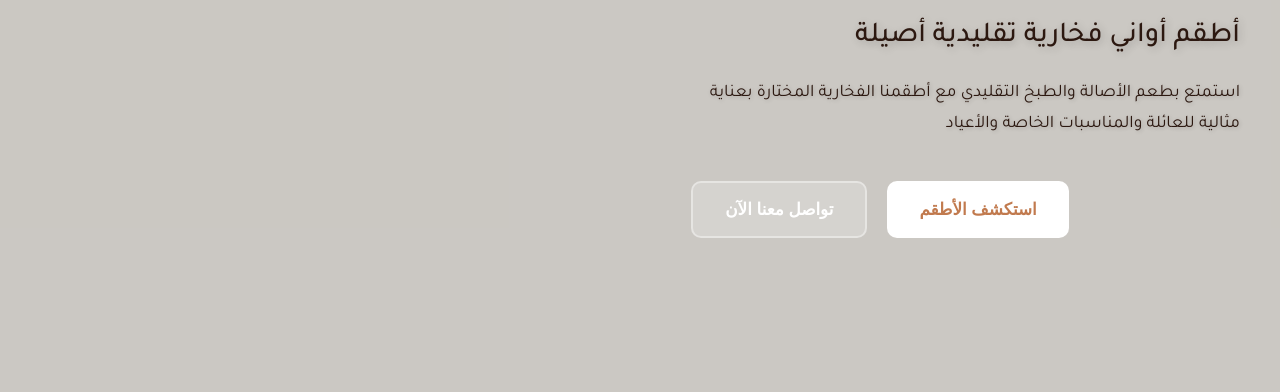
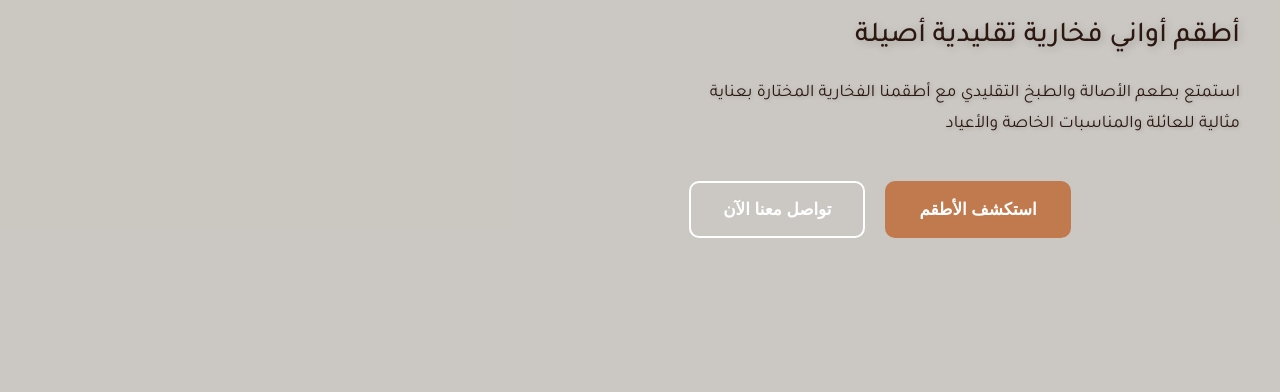
Before and after one commit to angelswatches29-jpg/fakh-art-store, a plain HTML site: page index.html in a window 1280 px wide. Shown: the part 281-673 px from the top of the page. Drawn offline with Linux system fonts and the light colour scheme.

Commit message:
Update styles.css

```diff
--- a/styles.css
+++ b/styles.css
@@ -49,6 +49,29 @@ body {
     justify-content: space-between;
     align-items: center;
     padding: 16px 24px;
+}
+/* ======================== Logo Styling (FAKH-ART) ======================== */
+.navbar-brand {
+    /* استخدام اللون البني الداكن (--primary-dark) للشعار لجعله واضحاً وقوياً */
+    color: var(--primary-dark);
+
+    /* جعل الخط أكثر جرأة ووضوحاً */
+    font-weight: 900; /* قيمة عالية جداً لتمييزه */
+
+    /* حجم خط بارز */
+    font-size: 26px;
+
+    /* إزالة أي تسطير إذا كان رابطاً */
+    text-decoration: none;
+
+    /* انتقال بسيط لتأثير التمرير */
+    transition: color 0.3s ease;
+}
+
+/* تأثير بسيط عند تمرير الماوس عليه */
+.navbar-brand:hover {
+    /* يصبح أفتح قليلاً باستخدام اللون الأساسي */
+    color: var(--primary);
 }
 
 .nav-brand {
@@ -129,12 +152,12 @@ body {
 /* ==================== Hero Section ==================== */
 .hero {
     min-height: 90vh;
-    /* 🎨 الكود المعدل هنا: دمج التعتيم الداكن مع الصورة */
+    /* دمج التعتيم (Overlay) الأسود الشفاف مع صورة الفخار */
     background:
-        linear-gradient(rgba(0, 0, 0, 0.5), rgba(0, 0, 0, 0.5)), /* طبقة تعتيم */
-        url('images/fakh-art-bg.jpg'); /* الصورة التي اخترتها */
+        linear-gradient(rgba(0, 0, 0, 0.5), rgba(0, 0, 0, 0.5)),
+        url('images/fakh-art-bg.jpg');
 
-    /* خصائص الصورة الإضافية */
+    /* خصائص الصورة لضمان التغطية والتمركز */
     background-size: cover;
     background-position: center;
     background-attachment: fixed;
@@ -146,6 +169,53 @@ body {
     color: var(--white);
     text-align: center;
     overflow: hidden;
+
+}
+/* ======================== Buttons Styles ======================== */
+
+/* تنسيق حاوية الأزرار (لترتيبها) */
+.hero-buttons {
+    display: flex;
+    gap: 20px; /* مسافة بين الأزرار */
+    margin-top: 30px; /* مسافة من النص الذي فوقه */
+    flex-wrap: wrap;
+    justify-content: center;
+}
+
+/* التنسيق العام للأزرار */
+.cta-btn {
+    display: inline-block;
+    padding: 15px 30px;
+    border-radius: 8px; /* حواف مستديرة */
+    text-decoration: none;
+    font-weight: 600;
+    cursor: pointer;
+    transition: all 0.3s ease;
+}
+
+/* 1. تنسيق الزر الأساسي: "استكشف الأطقم" */
+.cta-btn.cta-primary {
+    background-color: var(--primary); /* اللون الأساسي البني الدافئ */
+    color: var(--white);
+    border: 2px solid var(--primary);
+}
+
+.cta-btn.cta-primary:hover {
+    background-color: var(--primary-dark);
+    border-color: var(--primary-dark);
+}
+
+/* 2. تنسيق الزر الثانوي: "تواصل معنا الآن" */
+.cta-btn.cta-secondary {
+    background-color: transparent;
+    color: var(--white);
+    border: 2px solid var(--white);
+}
+
+.cta-btn.cta-secondary:hover {
+    background-color: var(--primary);
+    color: var(--white);
+    border-color: var(--primary);
 }
 
 
```
